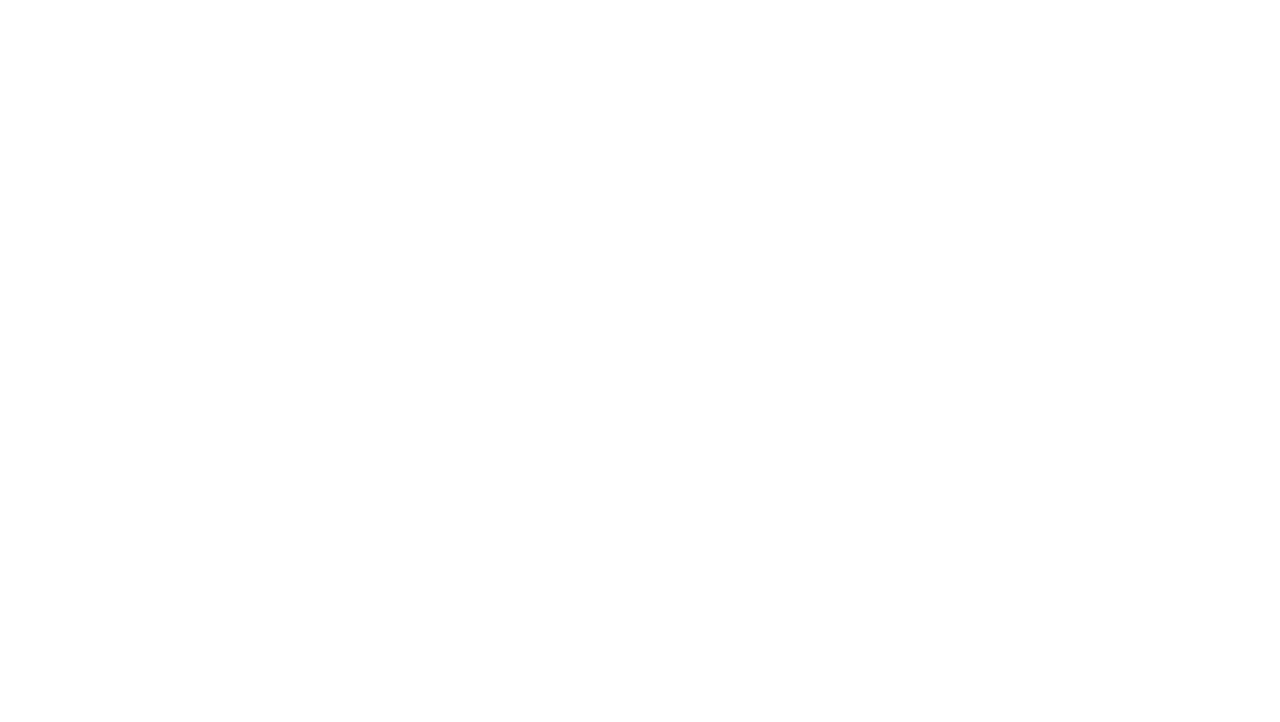
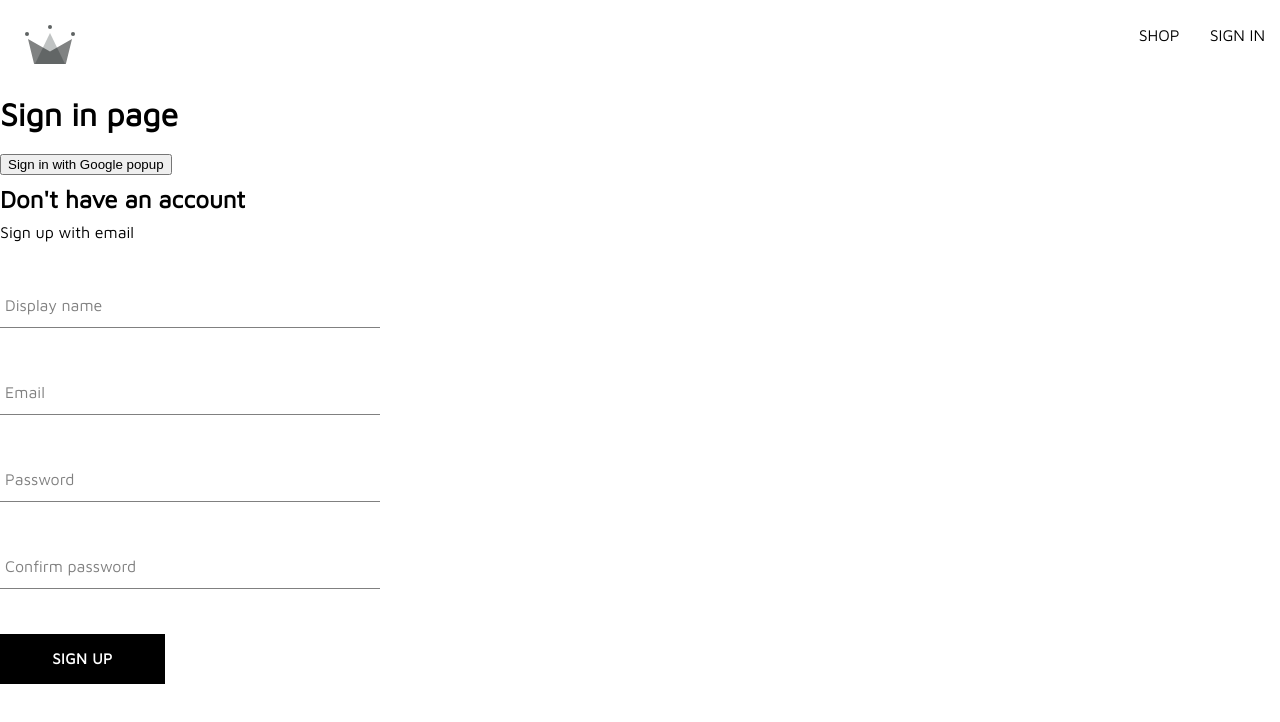
Before and after one commit to max-powell/ztm-crwn-clothing, a React (Create React App) app: page /auth in a window 1280 px wide. Before the commit this address had no page. Shown: the top 722 px of the page. Built offline with nearby package versions, Linux system fonts and the light colour scheme.

Commit message:
6.102 | Renamed sign in component to authentication

```diff
--- a/src/App.js
+++ b/src/App.js
@@ -1,20 +1,20 @@
-import { Route, Routes } from "react-router-dom";
+import { Route, Routes } from 'react-router-dom';
 
-import Home from "./routes/home/home.component";
-import Navigation from "./routes/navigation/navigation.component";
-import SignIn from "./routes/sign-in/sign-in.component";
+import Authentication from './routes/sign-in/authentication.component';
+import Home from './routes/home/home.component';
+import Navigation from './routes/navigation/navigation.component';
 
 const Shop = () => {
-  return <h2>SHOP</h2>
-}
+  return <h2>SHOP</h2>;
+};
 
 const App = () => {
   return (
     <Routes>
-      <Route path="/" element={<Navigation />}>
+      <Route path='/' element={<Navigation />}>
         <Route index element={<Home />} />
-        <Route path="shop" element={<Shop />} />
-        <Route path="sign-in" element={<SignIn />} />
+        <Route path='shop' element={<Shop />} />
+        <Route path='auth' element={<Authentication />} />
       </Route>
     </Routes>
   );
--- a/src/routes/navigation/navigation.component.jsx
+++ b/src/routes/navigation/navigation.component.jsx
@@ -16,7 +16,7 @@
           <Link className="nav-link" to="/shop">
             Shop
           </Link>
-          <Link className="nav-link" to="/sign-in">
+          <Link className="nav-link" to="/auth">
             Sign In
           </Link>
         </div>
--- a/src/routes/sign-in/sign-in.component.jsx
+++ b/src/routes/sign-in/authentication.component.jsx
@@ -5,7 +5,7 @@
 
 import SignUpForm from '../../components/sign-up-form/sign-up-form.component';
 
-const SignIn = () => {
+const Authentication = () => {
   const signInWithGoogle = async () => {
     const response = await signInWithGooglePopup();
     await createUserDocumentFromAuth(response.user);
@@ -19,4 +19,4 @@
   );
 };
 
-export default SignIn;
+export default Authentication;
```
